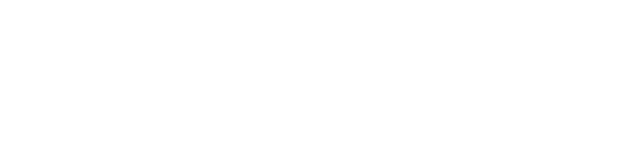
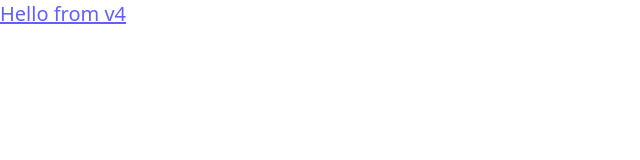
Before and after one commit to vanotis720/bento-dashboard, a website: page index.html in a window 1280 px wide. Shown: the whole page, without its empty margins (0-640 px from the left). Drawn offline with nearby package versions, Linux system fonts and the light colour scheme; files that its build step writes are made by us from their sources.

Commit message:
setting up tailwind v4 alpha

```diff
--- /dev/null
+++ b/app.css
@@ -0,0 +1 @@
+@import "tailwindcss";
--- a/index.html
+++ b/index.html
@@ -5,10 +5,11 @@
     <meta charset="UTF-8">
     <meta name="viewport" content="width=device-width, initial-scale=1.0">
     <title>Bento Dashboard</title>
+    <link rel="stylesheet" href="./dist/app.css">
 </head>
 
 <body>
-
+    <h1 class="underline text-xl text-indigo-500">Hello from v4</h1>
 </body>
 
 </html>
```
Also changed, not shown: package.json (+9 -1 lines), 1 other file.
